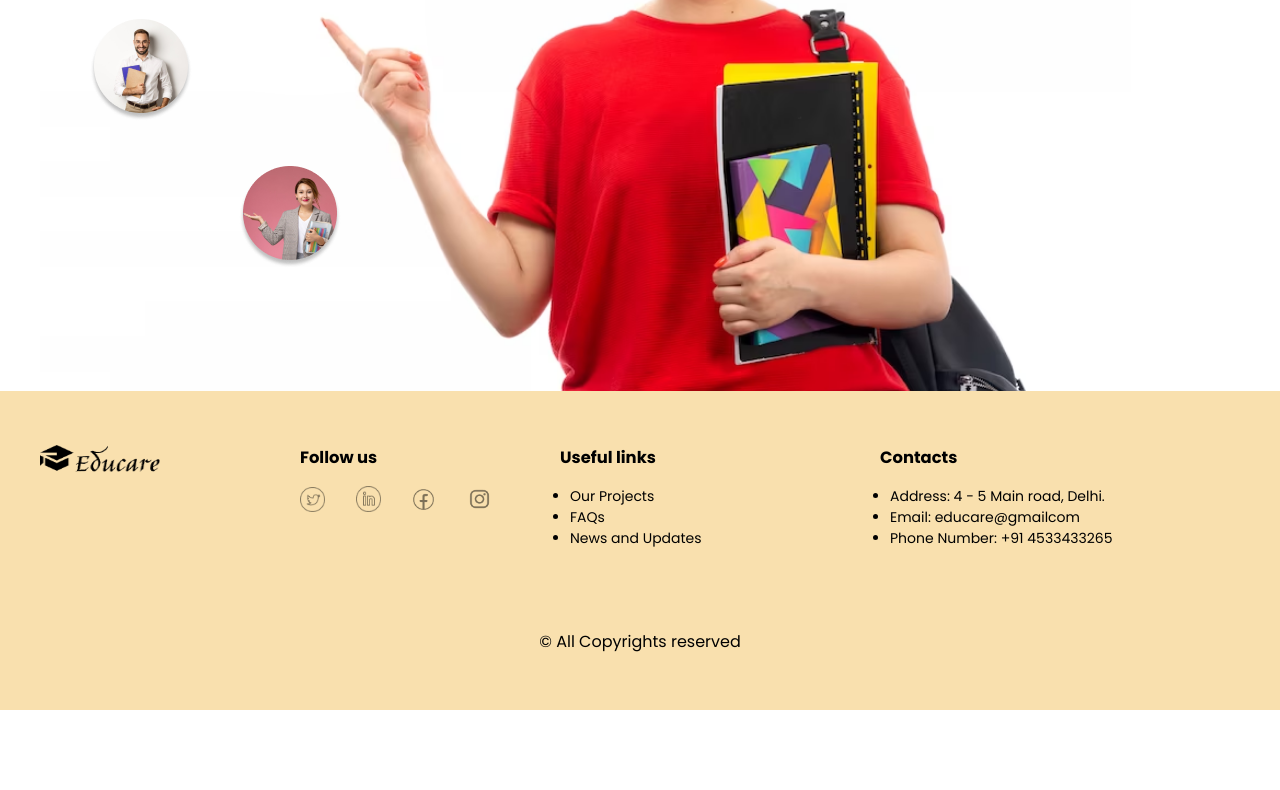
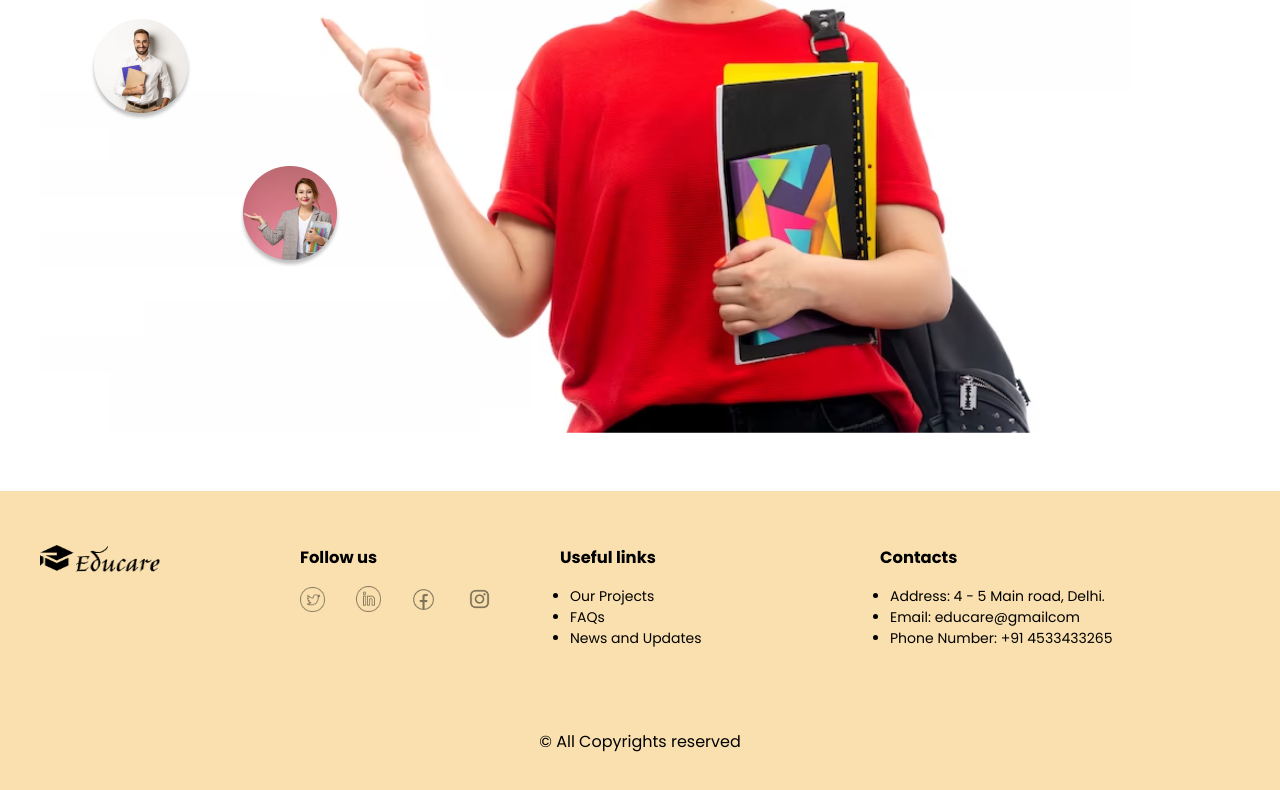
Before and after one commit to ogbe/educare-homepage, a website: page index.html in a window 1280 px wide. Shown: the part 2276-3066 px from the top of the page. Before the commit the page ends 2986 px from the top, so only its background shows below. Drawn offline with Linux system fonts and the light colour scheme.

Commit message:
Update styles.css

```diff
--- a/styles/styles.css
+++ b/styles/styles.css
@@ -609,7 +609,7 @@ footer p {
     }
 
     footer {
-      margin-top: 230px;
+      margin-top: 330px;
     }
   }
 
```
